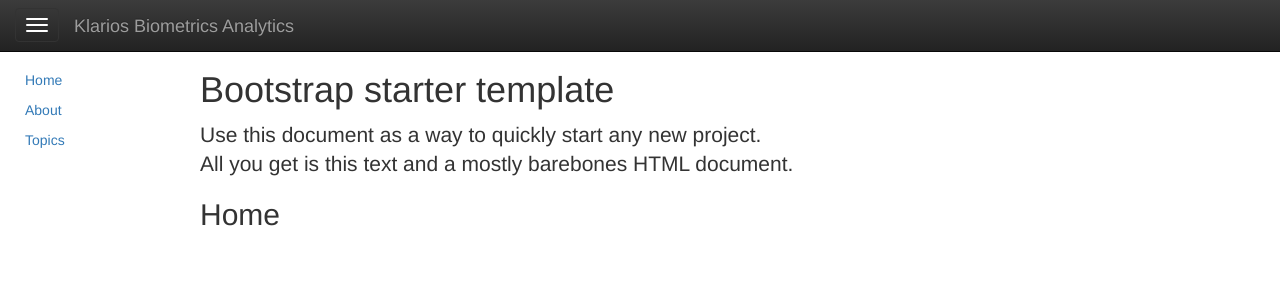
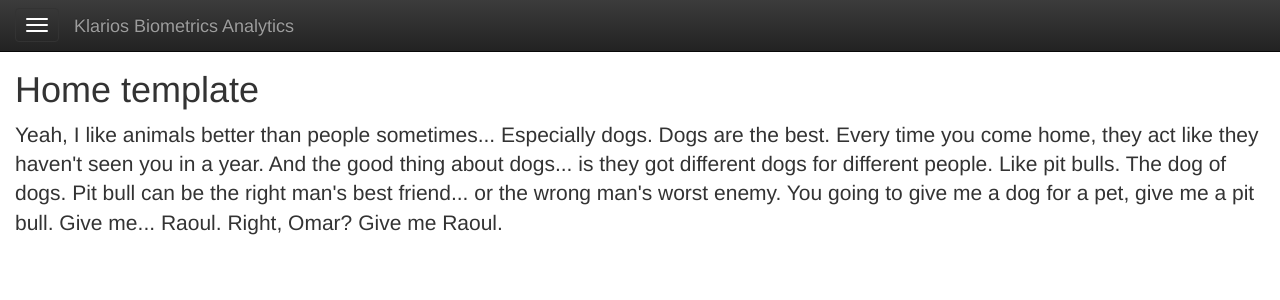
Before and after one commit to fehrmanns/kba_frontend, a React (Create React App) app: page / in a window 1280 px wide. Shown: the top 300 px of the page. Built offline with nearby package versions, Linux system fonts and the light colour scheme.

Commit message:
add animation to the sitebar menu. add local storage.

```diff
--- a/src/components/Header.js
+++ b/src/components/Header.js
@@ -1,11 +1,15 @@
 import React from 'react'
 import { Link } from 'react-router-dom'
 
-const Header = () => (
+
+class Header extends React.Component {
+
+    render() {
+        return (
             <nav className="navbar navbar-inverse navbar-fixed-top">
                 <div className="container">
                     <div className="navbar-header">
-                <button type="button" className="navbar-toggle collapsed" data-toggle="collapse" data-target="#navbar" aria-expanded="false" aria-controls="navbar">
+                        <button type="button" className="navbar-toggle collapsed" onClick={() => this.props.toggleMenu()}>
                             <span className="sr-only">Toggle navigation</span>
                             <span className="icon-bar"></span>
                             <span className="icon-bar"></span>
@@ -15,6 +19,8 @@ const Header = () => (
                     </div>
                 </div>
             </nav>
-)
+        );
+    }
+}
 
 export default Header
--- /dev/null
+++ b/src/components/Mainframe.js
@@ -0,0 +1,41 @@
+import React from 'react'
+import { BrowserRouter as Router, Route } from 'react-router-dom'
+import Header from './Header'
+import Sitebar from './Sitebar'
+import Home from './../views/Home'
+import {toggleItem as toggleSitebar, getItem as getStorage} from './../utilities/storage'
+
+class Mainframe extends React.Component {
+
+  constructor(props) {
+    super(props)
+
+    this.state = {
+      sitebar: getStorage("sitebar")
+    };
+  }
+
+  toggleMenu() {
+    toggleSitebar("sitebar");
+    this.setState({
+      sitebar: getStorage("sitebar")
+    })
+  }
+
+  render() {
+    return (
+      <Router>
+        <div className="mainframe">
+          <Header toggleMenu={() => this.toggleMenu()} />
+          <Sitebar show={this.state.sitebar} />
+
+          <div className={(this.state.sitebar === "true") ? 'show container' : 'container'}>
+            <Route exact path="/" component={Home} />
+          </div>
+        </div>
+      </Router>
+    );
+  }
+};
+
+export default Mainframe
--- a/src/components/Router.js
+++ /dev/null
@@ -1,75 +0,0 @@
-import React from 'react'
-import { BrowserRouter as Router, Route, Link } from 'react-router-dom'
-import Header from './Header'
-import Sitebar from './Sitebar'
-
-const Mainframe = () => (
-  <Router>
-    <div>
-
-      <Header />
-      <Sitebar />
-
-      <div className="container">
-
-        <div className="starter-template">
-          <h1>Bootstrap starter template</h1>
-          <p className="lead">Use this document as a way to quickly start any new project.<br /> All you get is this text and a mostly barebones HTML document.</p>
-        </div>
-
-        <Route exact path="/" component={Home} />
-        <Route path="/about" component={About} />
-        <Route path="/topics" component={Topics} />
-
-      </div>
-    </div>
-  </Router>
-)
-
-const Home = () => (
-  <div>
-    <h2>Home</h2>
-  </div>
-)
-
-const About = () => (
-  <div>
-    <h2>About</h2>
-  </div>
-)
-
-const Topics = ({ match }) => (
-  <div>
-    <h2>Topics</h2>
-    <ul>
-      <li>
-        <Link to={`${match.url}/rendering`}>
-          Rendering with React
-        </Link>
-      </li>
-      <li>
-        <Link to={`${match.url}/components`}>
-          Components
-        </Link>
-      </li>
-      <li>
-        <Link to={`${match.url}/props-v-state`}>
-          Props v. State
-        </Link>
-      </li>
-    </ul>
-
-    <Route path={`${match.url}/:topicId`} component={Topic} />
-    <Route exact path={match.url} render={() => (
-      <h3>Please select a topic.</h3>
-    )} />
-  </div>
-)
-
-const Topic = ({ match }) => (
-  <div>
-    <h3>{match.params.topicId}</h3>
-  </div>
-)
-
-export default Mainframe
--- a/src/components/Sitebar.js
+++ b/src/components/Sitebar.js
@@ -1,21 +1,56 @@
 import React from 'react'
 import { Link } from 'react-router-dom'
 
-const Sitebar = () => (
+class Sitebar extends React.Component {
 
-    <div className="sitebar">
+    render() {
+        return (
+
+            <div className={(this.props.show === "true") ? 'show sitebar' : 'sitebar'}>
                 <ul>
                     <li>
-                <Link to="/">Home</Link>
+                        <Link to="/">Recordings</Link>
                     </li>
                     <li>
-                <Link to="/about">About</Link>
+                        <Link to="/about">Profiles</Link>
                     </li>
                     <li>
-                <Link to="/topics">Topics</Link>
+                        <Link to="/topics">Matchinglist</Link>
+                    </li>
+                    <li>
+                        <Link to="/topics">Match All</Link>
+                    </li>
+                </ul>
+                <hr />
+                <ul>
+                    <li>
+                        <Link to="/">File Import</Link>
+                    </li>
+                    <li>
+                        <Link to="/about">Importlist</Link>
+                    </li>
+                </ul>
+                <hr />
+                <ul>
+                    <li>
+                        <Link to="/">Import Settings</Link>
+                    </li>
+                    <li>
+                        <Link to="/about">User Settings</Link>
+                    </li>
+                    <li>
+                        <Link to="/topics">Organisation Settings</Link>
+                    </li>
+                    <li>
+                        <Link to="/topics">Category Settings</Link>
+                    </li>
+                    <li>
+                        <Link to="/topics">License</Link>
                     </li>
                 </ul>
             </div>
-)
+        );
+    }
+}
 
 export default Sitebar
--- a/src/index.css
+++ b/src/index.css
@@ -12,15 +12,65 @@ body {
     margin-left: 15px;
   }
 }
+
+
 .container {
   width: auto !important;
 }
 
+@keyframes show-menu {
+  0% {
+    left: -200px;
+  }
+  100% {
+    left: 0;
+  }
+}
+@keyframes hide-menu {
+  0% {
+    left: 0;
+  }
+  100% {
+    left: -200px;
+  }
+}
+@keyframes show-menu-content {
+  0% {
+    left: 0;
+  }
+  100% {
+    left: 200px;
+  }
+}
+@keyframes hide-menu-content {
+  0% {
+    left: 200px;
+  }
+  100% {
+    left: 0;
+  }
+}
+.mainframe > .container {
+  position: absolute;
+  left: 0;
+  animation: hide-menu-content 0.25s ease-out;
+}
+.mainframe .show.container {
+  animation: show-menu-content 0.25s ease-out;
+  left: 200px;
+}
+
 .sitebar {
+  position: absolute;
+  left: -200px;
   padding: 10px 15px;
-  float: left;
   width: 200px;
   height: 100vh;
+  animation: hide-menu 0.25s ease-out;
+}
+.show.sitebar {
+  animation: show-menu 0.25s ease-out;
+  left: 0;
 }
 .sitebar ul {
   list-style: none;
--- a/src/index.js
+++ b/src/index.js
@@ -4,7 +4,7 @@ import './index.css';
 import registerServiceWorker from './utilities/registerServiceWorker';
 import 'bootstrap/dist/css/bootstrap.css';
 import 'bootstrap/dist/css/bootstrap-theme.css';
-import Mainframe from './components/Router';
+import Mainframe from './components/Mainframe';
 // Put any other imports below so that CSS from your
 // components takes precedence over default styles.
 
--- /dev/null
+++ b/src/utilities/storage.js
@@ -0,0 +1,30 @@
+
+export function toggleItem(itemName) {
+    if (typeof(Storage) !== "undefined") {
+        // Code for localStorage/sessionStorage.
+        let storageItem = localStorage.getItem(itemName);
+        (storageItem === "true") ? localStorage.setItem(itemName, false) : localStorage.setItem(itemName, true);
+
+    } else {
+        // Sorry! No Web Storage support..
+    }
+}
+
+export function getItem(itemName) {
+    if (typeof(Storage) !== "undefined") {
+
+        let storageItem = localStorage.getItem(itemName);
+        return storageItem;
+
+    } else {
+        // Sorry! No Web Storage support..
+    }
+}
+
+export function setItem(itemName, value) {
+    if (typeof(Storage) !== "undefined") {
+        localStorage.setItem(itemName, value);
+    } else {
+        // Sorry! No Web Storage support..
+    }
+}
--- /dev/null
+++ b/src/views/Home.js
@@ -0,0 +1,13 @@
+import React from 'react'
+
+export default class Home extends React.Component {
+
+    render() {
+        return (
+            <div className="starter-template">
+                <h1>Home template</h1>
+                <p className="lead">Yeah, I like animals better than people sometimes... Especially dogs. Dogs are the best. Every time you come home, they act like they haven't seen you in a year. And the good thing about dogs... is they got different dogs for different people. Like pit bulls. The dog of dogs. Pit bull can be the right man's best friend... or the wrong man's worst enemy. You going to give me a dog for a pet, give me a pit bull. Give me... Raoul. Right, Omar? Give me Raoul.</p>
+            </div>
+        );
+    }
+}
```
Lines whose indentation alone changed are shown as unchanged.
